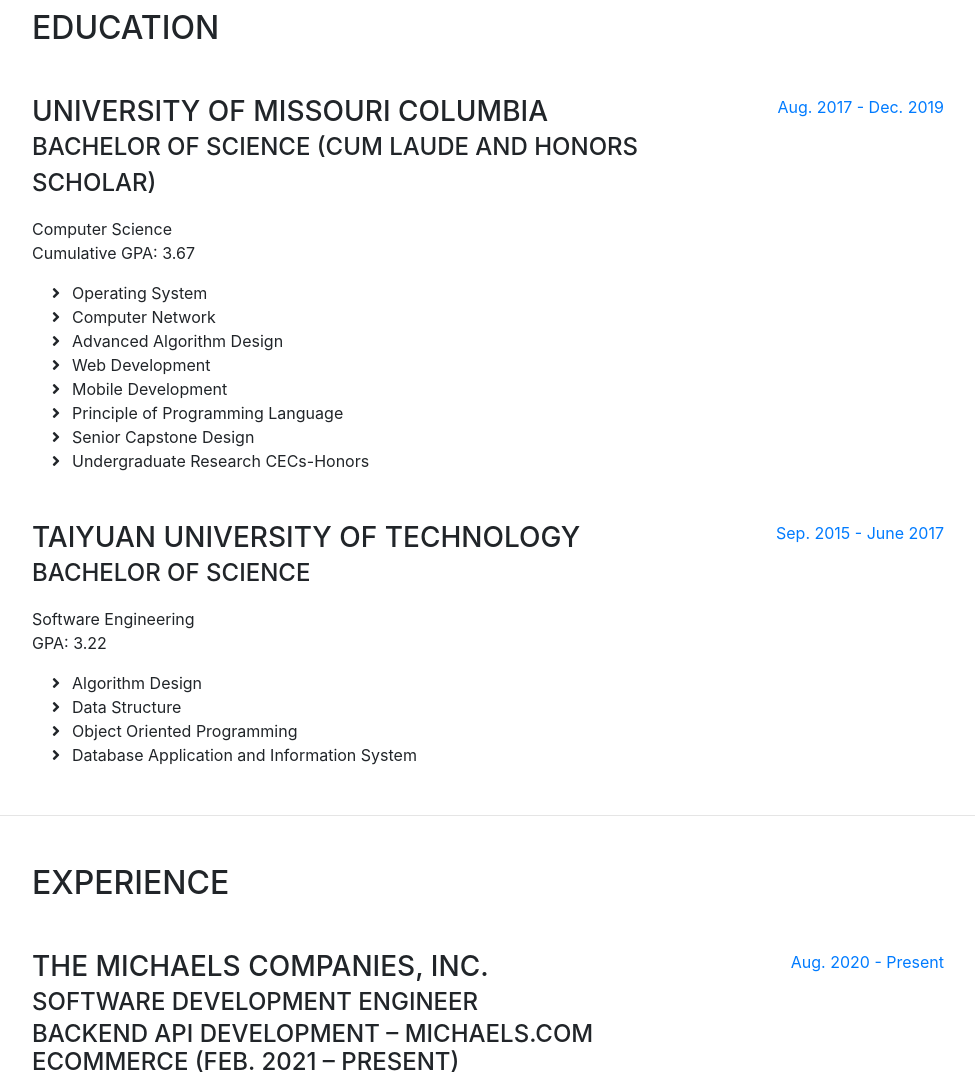
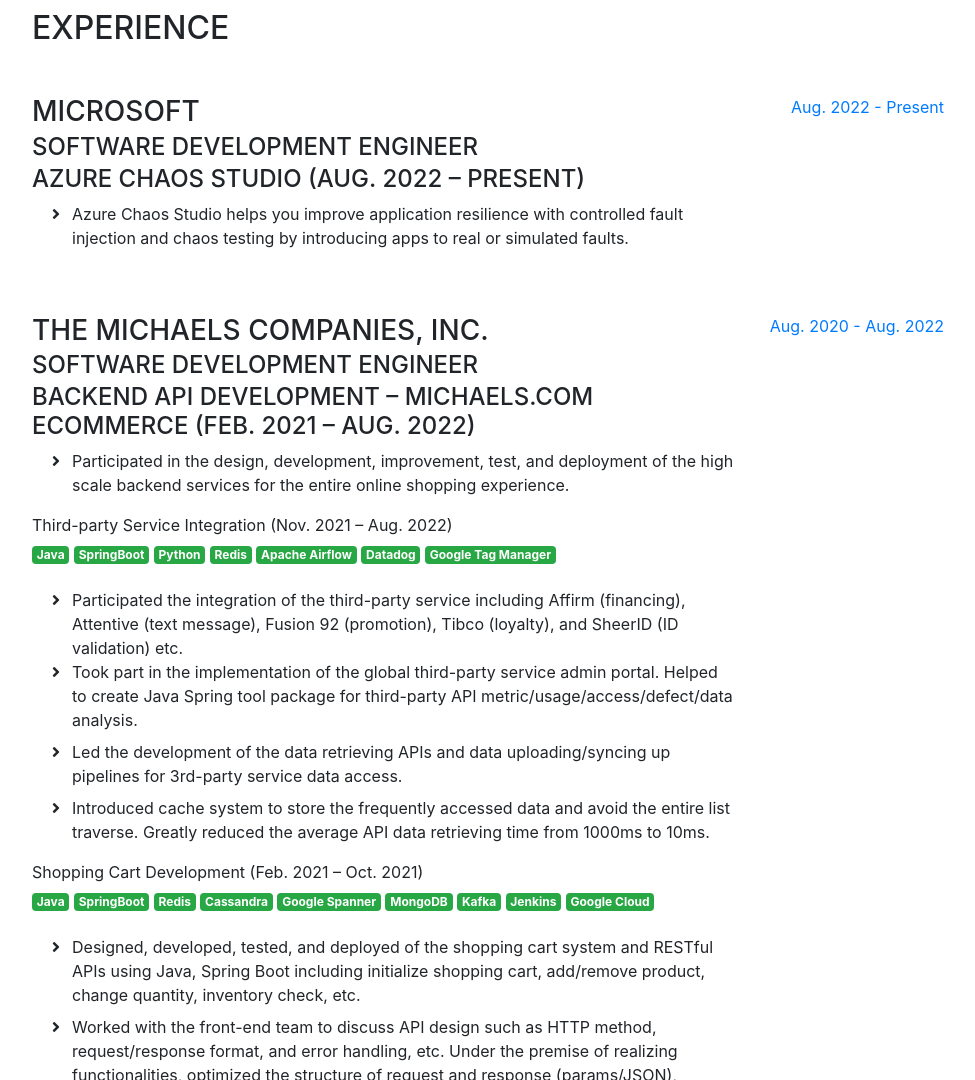
Before and after one commit to jlbwm/jlbwm.github.io, a website with bundled scripts: page index.html in a window 1280 px wide. Shown: the part 840-1920 px from the top of the page, without its empty margins (288-1263 px from the left). Built offline with nearby package versions, Linux system fonts and the light colour scheme; a web font is replaced by a local one.

Commit message:
09/20/22 update

```diff
--- a/index.html
+++ b/index.html
@@ -44,10 +44,10 @@
           <a class="nav-link js-scroll-trigger" href="#about">About</a>
         </li>
         <li class="nav-item">
-          <a class="nav-link js-scroll-trigger" href="#education">Education</a>
+          <a class="nav-link js-scroll-trigger" href="#experience">Experience</a>
         </li>
         <li class="nav-item">
-          <a class="nav-link js-scroll-trigger" href="#experience">Experience</a>
+          <a class="nav-link js-scroll-trigger" href="#education">Education</a>
         </li>
         <li class="nav-item">
           <a class="nav-link js-scroll-trigger" href="#research">Research</a>
@@ -78,11 +78,7 @@
           <ul class="fa-ul mb-0">
             <li>
               <i class="fas fa-angle-right"></i>
-            Software Development Engineer at The Michaels Companies, Inc.</li>
-            <li>
-              <i class="fas fa-angle-right"></i>
-            Bachelor of Science at the University of Missouri Columbia</li>
-            <li>
+            Software Development Engineer at Microsoft</li>
               <i class="fas fa-angle-right"></i>
               Mobile App Developer</li>
             <li>
@@ -104,98 +100,39 @@
 
     <hr class="m-0">
 
-    <section class="resume-section p-3 p-lg-5 d-flex flex-column" id="education">
-      <div class="my-auto">
-        <h2 class="mb-5">Education</h2>
-
-        <div class="resume-item d-flex flex-column flex-md-row mb-5">
-          <div class="resume-content mr-auto">
-            <h3 class="mb-0">University of Missouri Columbia</h3>
-            <div class="subheading mb-3">Bachelor of Science (Cum Laude and Honors Scholar)</div>
-            <div>Computer Science</div>
-            <p>Cumulative GPA: 3.67</p>
-            <ul class="fa-ul mb-0">
-              <li>
-                <i class="fa-li fas fa-angle-right"></i>
-                Operating System</li>
-              <li>
-                <i class="fa-li fa fa-angle-right"></i>
-                Computer Network</li>
-              <li>
-                <i class="fa-li fa fa-angle-right"></i>
-                Advanced Algorithm Design</li>
-              <li>
-                <i class="fa-li fa fa-angle-right"></i>
-                Web Development</li>
-              <li>
-                <i class="fa-li fa fa-angle-right"></i>
-                Mobile Development</li>
-              <li>
-                <i class="fa-li fa fa-angle-right"></i>
-                Principle of Programming Language
-              </li>
-              <li>
-                <i class="fa-li fa fa-angle-right"></i>
-                Senior Capstone Design
-              </li>
-              <li>
-                <i class="fa-li fa fa-angle-right"></i>
-                Undergraduate Research CECs-Honors
-              </li>
-            </ul>
-          </div>
-          <div class="resume-date text-md-right">
-            <span class="text-primary">Aug. 2017 - Dec. 2019</span>
-          </div>
-        </div>
-
-        <div class="resume-item d-flex flex-column flex-md-row">
-          <div class="resume-content mr-auto">
-            <h3 class="mb-0">Taiyuan University of Technology</h3>
-            <div class="subheading mb-3">Bachelor of Science</div>
-            <div>Software Engineering</div>
-            <p>GPA: 3.22</p>
-            <ul class="fa-ul mb-0">
-              <li>
-                <i class="fa-li fas fa-angle-right"></i>
-                Algorithm Design</li>
-              <li>
-                <i class="fa-li fa fa-angle-right"></i>
-                Data Structure</li>
-              <li>
-                <i class="fa-li fa fa-angle-right"></i>
-                Object Oriented Programming</li>
-              <li>
-                <i class="fa-li fa fa-angle-right"></i>
-                Database Application and Information System</li>
-            </ul>
-          </div>
-          <div class="resume-date text-md-right">
-            <span class="text-primary">Sep. 2015 - June 2017</span>
-          </div>
-        </div>
-
-      </div>
-    </section>
-
-    <hr class="m-0">
-
     <section class="resume-section p-3 p-lg-5 d-flex flex-column" id="experience">
       <div class="my-auto">
         <h2 class="mb-5">Experience</h2>
 
         <div class="resume-item d-flex mb-5">
           <div class="resume-content mr-auto">
-            <h3 class="mb-0">The Michaels Companies, Inc.</h3>
+            <h3 class="mb-0">Microsoft</h3>
             <div class="subheading mb-0">Software Development Engineer</div>
-            <h4>Backend API Development – Michaels.com Ecommerce (Feb. 2021 – Present)</h4>
+            <h4>Azure Chaos Studio (Aug. 2022 – Present)</h4>
             <ul class="fa-ul mt-2">
               <li>
                 <i class="fa-li fas fa-angle-right"></i>
-                Participated in the design, development, improvement, test, and deployment of the entire online shopping experience from add-to-cart to payment in eCommerce workstream.
+                Azure Chaos Studio helps you improve application resilience with controlled fault injection and chaos testing by introducing apps to real or simulated faults.
                 </li>
             </ul>
-            Third-party Service Integration (Nov. 2021 – Present)
+          </div>
+          <div class="resume-date text-md-right">
+            <span class="text-primary">Aug. 2022 - Present</span>
+          </div>
+        </div>
+
+        <div class="resume-item d-flex mb-5">
+          <div class="resume-content mr-auto">
+            <h3 class="mb-0">The Michaels Companies, Inc.</h3>
+            <div class="subheading mb-0">Software Development Engineer</div>
+            <h4>Backend API Development – Michaels.com Ecommerce (Feb. 2021 – Aug. 2022)</h4>
+            <ul class="fa-ul mt-2">
+              <li>
+                <i class="fa-li fas fa-angle-right"></i>
+                Participated in the design, development, improvement, test, and deployment of the high scale backend services for the entire online shopping experience.
+                </li>
+            </ul>
+            Third-party Service Integration (Nov. 2021 – Aug. 2022)
             <div class="techniques mt-1">
               <p class="badge badge-success">Java</p>
               <p class="badge badge-success">SpringBoot</p>
@@ -212,7 +149,7 @@
                 </li>
               <li>
                 <i class="fa-li fas fa-angle-right"></i>
-                Took part in the implementation of the unified third-party service admin portal. Helped to create Java Spring tool package for third-party API usage/access/defect/data analysis.
+                Took part in the implementation of the global third-party service admin portal. Helped to create Java Spring tool package for third-party API metric/usage/access/defect/data analysis.
                 </li>
               <li class="mt-2">
                 <i class="fa-li fas fa-angle-right"></i>
@@ -289,7 +226,7 @@
             </ul>
           </div>
           <div class="resume-date text-md-right">
-            <span class="text-primary">Aug. 2020 - Present</span>
+            <span class="text-primary">Aug. 2020 - Aug. 2022</span>
           </div>
         </div>
 
@@ -326,6 +263,82 @@
           </div>
           <div class="resume-date text-md-right">
             <span class="text-primary">Feb. 2020 - Aug. 2020</span>
+          </div>
+        </div>
+
+      </div>
+    </section>
+
+    <hr class="m-0">
+
+    <section class="resume-section p-3 p-lg-5 d-flex flex-column" id="education">
+      <div class="my-auto">
+        <h2 class="mb-5">Education</h2>
+
+        <div class="resume-item d-flex flex-column flex-md-row mb-5">
+          <div class="resume-content mr-auto">
+            <h3 class="mb-0">University of Missouri Columbia</h3>
+            <div class="subheading mb-3">Bachelor of Science (Cum Laude and Honors Scholar)</div>
+            <div>Computer Science</div>
+            <p>Cumulative GPA: 3.67</p>
+            <ul class="fa-ul mb-0">
+              <li>
+                <i class="fa-li fas fa-angle-right"></i>
+                Operating System</li>
+              <li>
+                <i class="fa-li fa fa-angle-right"></i>
+                Computer Network</li>
+              <li>
+                <i class="fa-li fa fa-angle-right"></i>
+                Advanced Algorithm Design</li>
+              <li>
+                <i class="fa-li fa fa-angle-right"></i>
+                Web Development</li>
+              <li>
+                <i class="fa-li fa fa-angle-right"></i>
+                Mobile Development</li>
+              <li>
+                <i class="fa-li fa fa-angle-right"></i>
+                Principle of Programming Language
+              </li>
+              <li>
+                <i class="fa-li fa fa-angle-right"></i>
+                Senior Capstone Design
+              </li>
+              <li>
+                <i class="fa-li fa fa-angle-right"></i>
+                Undergraduate Research CECs-Honors
+              </li>
+            </ul>
+          </div>
+          <div class="resume-date text-md-right">
+            <span class="text-primary">Aug. 2017 - Dec. 2019</span>
+          </div>
+        </div>
+
+        <div class="resume-item d-flex flex-column flex-md-row">
+          <div class="resume-content mr-auto">
+            <h3 class="mb-0">Taiyuan University of Technology</h3>
+            <div class="subheading mb-3">Bachelor of Science</div>
+            <div>Software Engineering</div>
+            <p>GPA: 3.22</p>
+            <ul class="fa-ul mb-0">
+              <li>
+                <i class="fa-li fas fa-angle-right"></i>
+                Algorithm Design</li>
+              <li>
+                <i class="fa-li fa fa-angle-right"></i>
+                Data Structure</li>
+              <li>
+                <i class="fa-li fa fa-angle-right"></i>
+                Object Oriented Programming</li>
+              <li>
+                <i class="fa-li fa fa-angle-right"></i>
+                Database Application and Information System</li>
+            </ul>
+          </div>
+          <div class="resume-date text-md-right">
+            <span class="text-primary">Sep. 2015 - June 2017</span>
           </div>
         </div>
 
```
